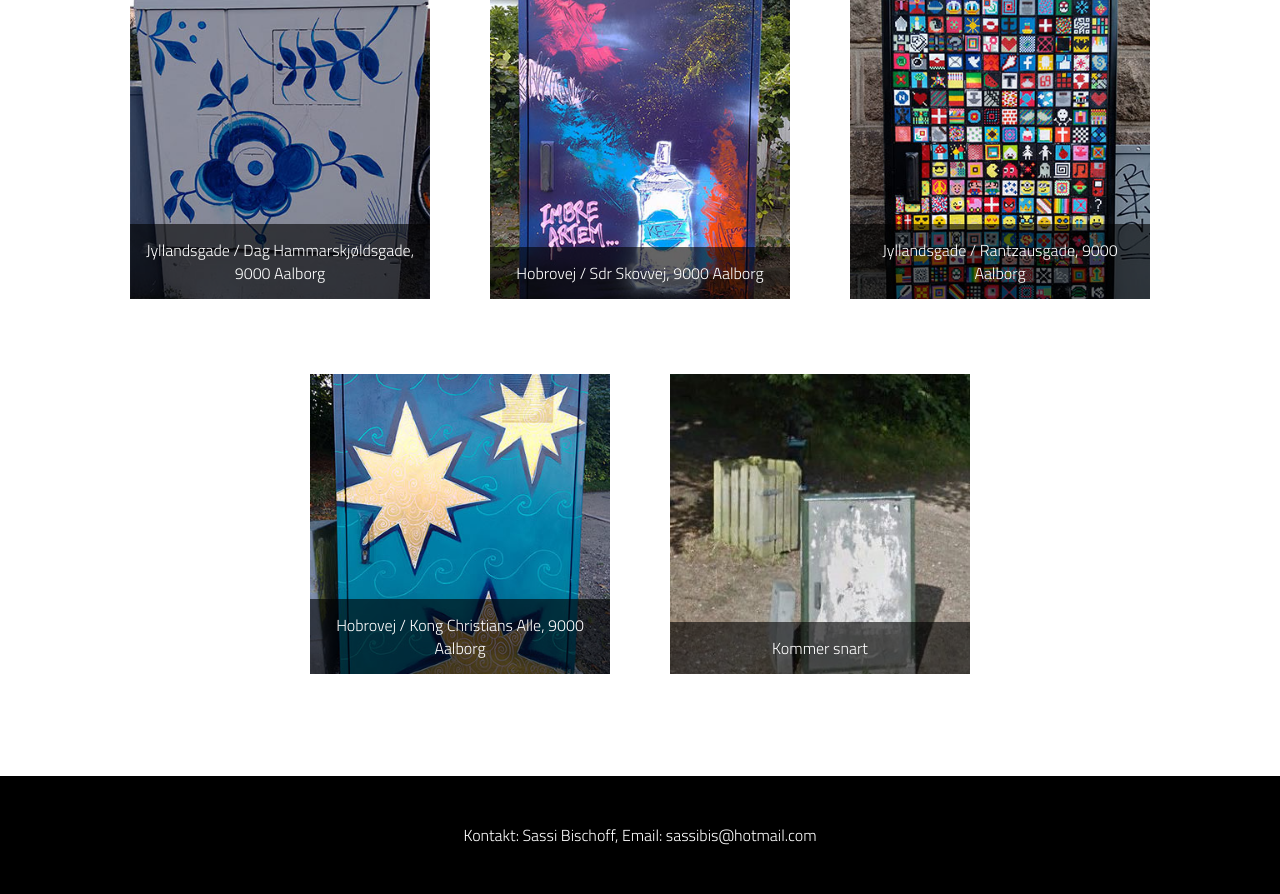
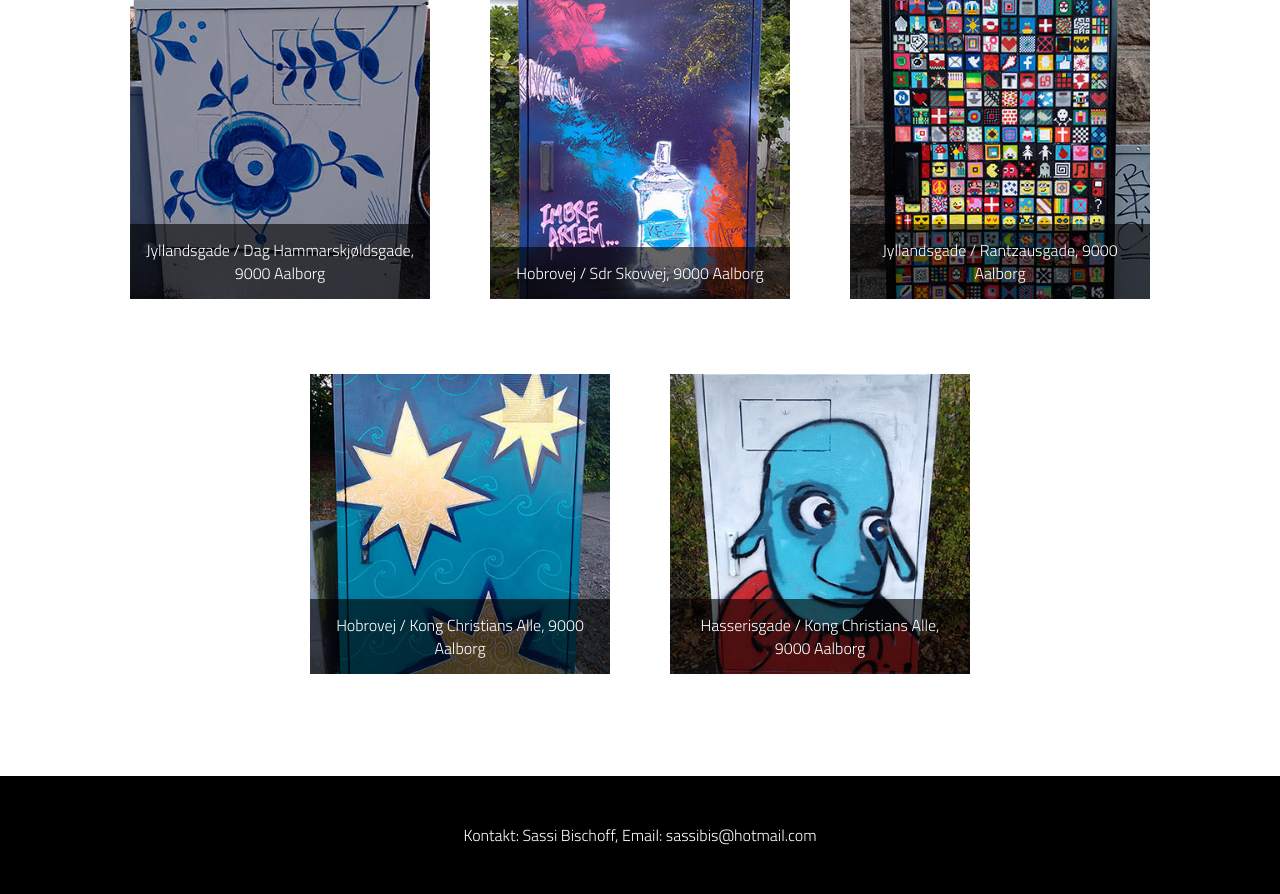
Before and after one commit to bjarniolsen/skabskunst, a PHP site: page / in a window 1280 px wide. Shown: the part 2113-3007 px from the top of the page. Run offline with PHP 8.4, Linux system fonts and the light colour scheme.

Commit message:
Sidste skab

```diff
--- a/index.php
+++ b/index.php
@@ -254,10 +254,11 @@
                         <div class="col-3">
                             <div class="box" tabindex="0">
                                 <span class="image-wrap">
-                                    <img src="static/dist/img/umalet-el-skab.jpg" alt="Kommer snart" />
+                                    <img src="static/dist/img/thumb/Nina-Vincent-Hasserisgade-Kong-Christians-Alle.jpg" alt="Elskab ved hjørnet af Hasserisgade og Kong Christians Alle i Aalborg" />
                                 </span>
                                 <p>
-                                    <span class="address">Kommer snart</span>
+                                    <span class="address">Hasserisgade / Kong Christians Alle, 9000 Aalborg</span>
+                                    <span class="artist">Kunstner: Nina Vincent</span>
                                 </p>
                             </div>
                         </div>
```
Also changed, not shown: static/dist/img/large/Nina-Vincent-Hasserisgade-Kong-Christians-Alle.jpg (added), static/dist/img/thumb/Nina-Vincent-Hasserisgade-Kong-Christians-Alle.jpg (added), static/src/img/large/Nina-Vincent-Hasserisgade-Kong-Christians-Alle.jpg (added), static/src/img/thumb/Nina-Vincent-Hasserisgade-Kong-Christians-Alle.jpg (added).
